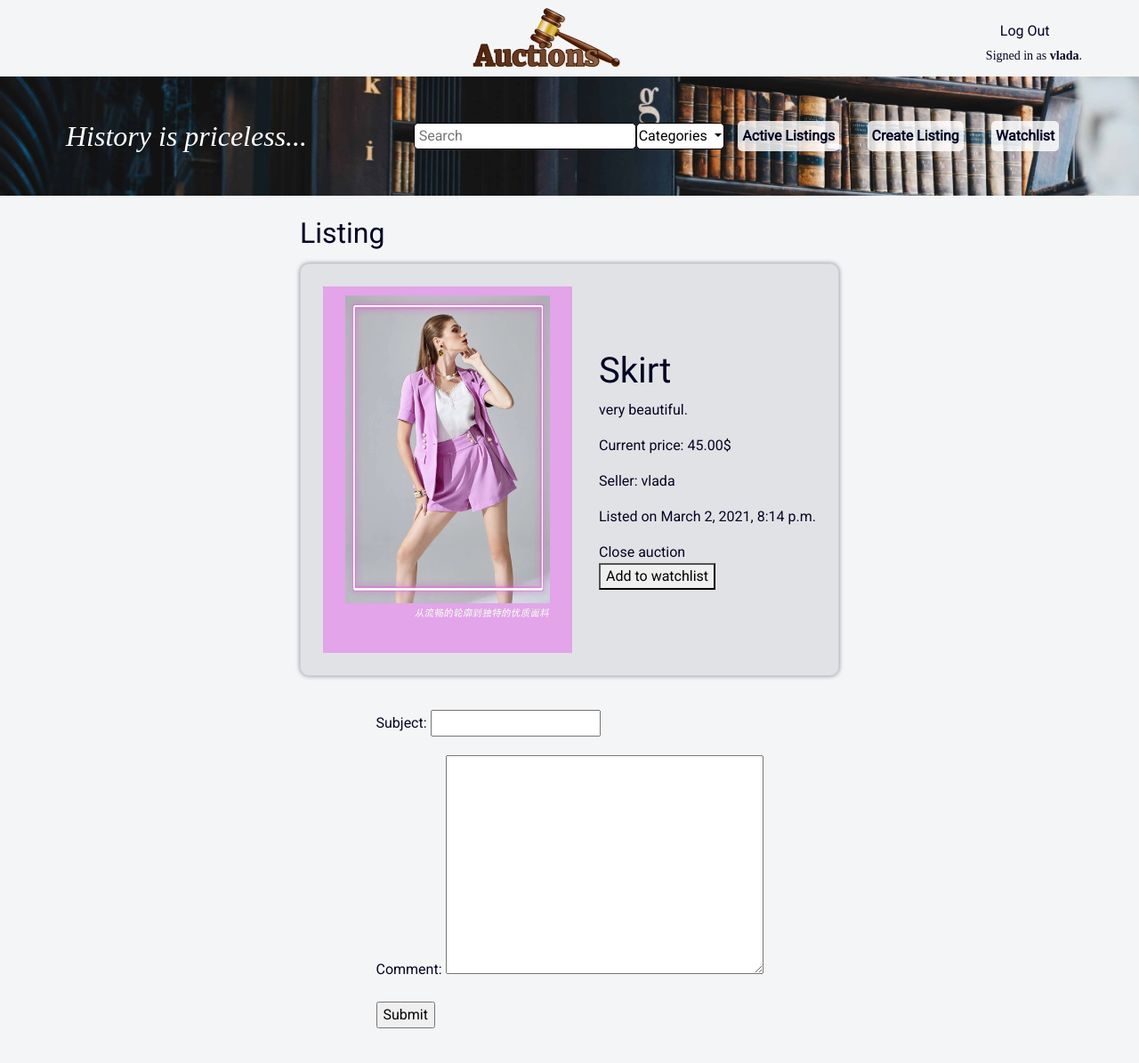
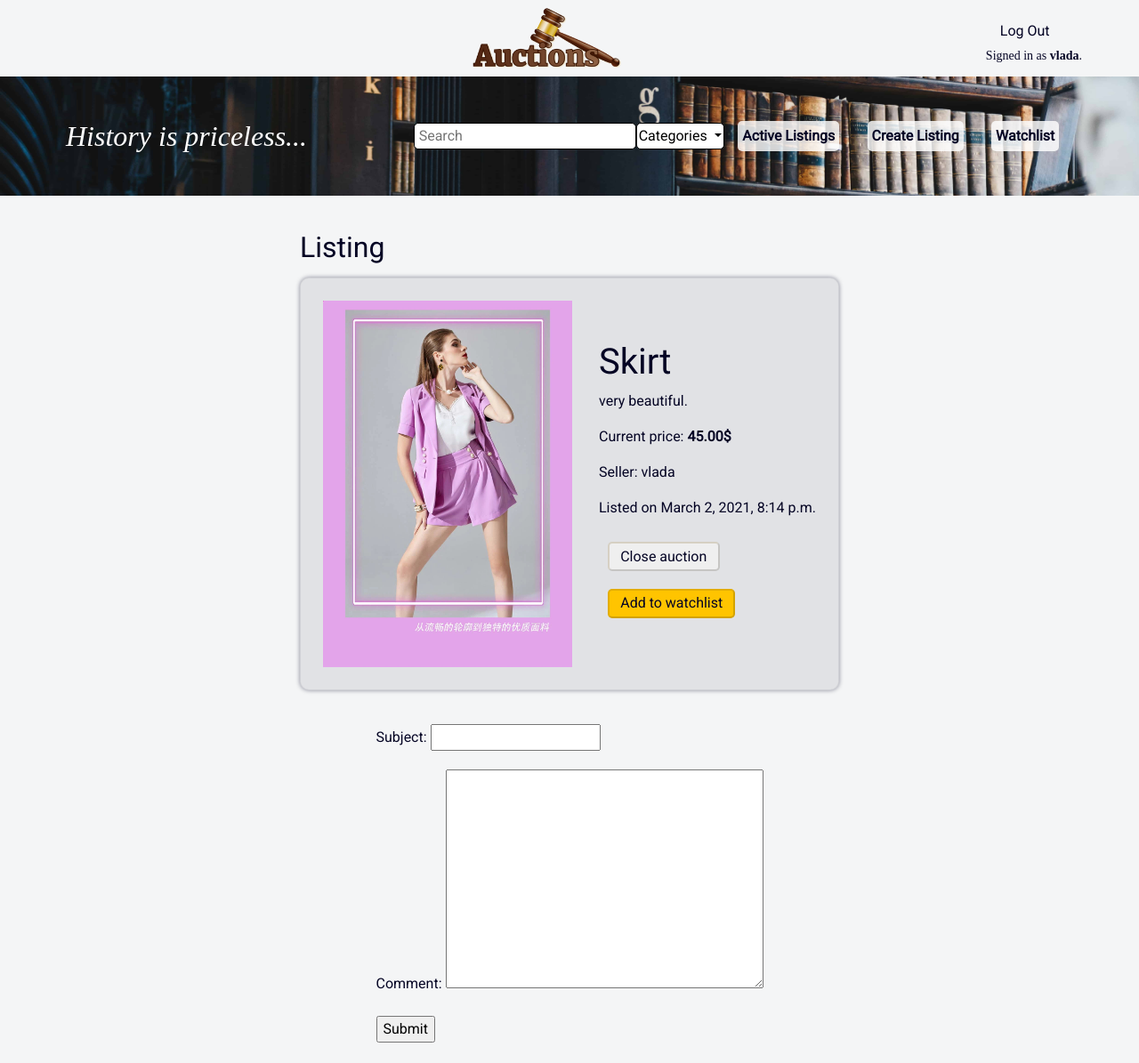
Before and after one commit to VladaPysh/Commerce, a Django app: a page that uses auctions/templates/auctions/item.html in a window 1280 px wide. Shown: the whole page at 89% size. Before the commit the page ends 1156 px from the top, so only its background shows below. Run offline with Django 3.2, Linux system fonts and the light colour scheme; a user stored in the database is signed in; data comes from the database, SQL or seed files in the repository; both versions use the stored data as it was after the commit; some libraries are stand-ins or nearby versions; some web fonts are replaced.

Commit message:
working on create and item buttons and fields

```diff
--- a/auctions/forms.py
+++ b/auctions/forms.py
@@ -1,14 +1,14 @@
-from django.forms import ModelForm
+from django.forms import ModelForm, Textarea
 from .models import Listing, Comment, Bid
 
 class CreateListing(ModelForm):
     class Meta:
         model = Listing
         fields = ['title', 'description', 'price', 'image', 'category']
-
-        def __init__(self, *args, **kwargs):
-            super(CreateListing, self).__init__(*args, **kwargs)
-            self.fields['price'].widget.attrs['min'] = 10
+        widgets = {
+            'title': Textarea(attrs={'cols': 50, 'rows': 1}),
+            'description': Textarea(attrs={'cols': 45, 'rows': 4}),
+        }
 
 class LeaveComment(ModelForm):
     class Meta:
--- a/auctions/static/auctions/styles.css
+++ b/auctions/static/auctions/styles.css
@@ -48,6 +48,10 @@ h6 {
 
 .margin {
     margin: 1vh 5vw;
+}
+
+.margin-top {
+    margin-top: 3vh;
 }
 
 .flex1 {
@@ -127,3 +131,30 @@ img {
     background-color: rgba(4, 4, 36, 0.075);
     box-shadow: 0 0 5px rgba(4, 4, 36, 0.445);
 }
+
+.button {
+    margin: 10px;
+    border-color:rgba(105, 72, 2, 0.185);
+    color: rgb(4, 4, 36);
+    border-radius: 5px;
+    padding: 1% 5%;
+}
+
+.add {
+    background-color: rgb(255, 196, 0);
+
+}
+
+.add:hover {
+    background-color: #b08567c2;
+    outline: none;
+}
+
+.remove {
+    background-color: #b08567c2;
+}
+
+.remove:hover {
+    background-color: rgb(255, 196, 0);
+    outline: none;
+}
--- a/auctions/templates/auctions/create.html
+++ b/auctions/templates/auctions/create.html
@@ -25,13 +25,13 @@
       </div>
   </div>
 </div>
-<div class="margin flex">
+<div class="margin margin-top flex">
     <div class="flex-item item">
         <h2>Create Listing</h2>
         <form action="{% url 'create' %}" enctype='multipart/form-data' method="POST">
             {% csrf_token %}
             {{ form.as_p }}
-            <input type="submit" value="Submit">
+            <input class="button add" type="submit" value="Submit">
         </form>
     </div>
 </div>
--- a/auctions/templates/auctions/index.html
+++ b/auctions/templates/auctions/index.html
@@ -25,7 +25,7 @@
         </div>
     </div>
 </div>
-<h2 class="margin ">Active Listings</h2>
+<h2 class="margin margin-top">Active Listings</h2>
 <div class="margin flex">
     {% for listing in listings %}
     <a class="flex-item listing" href="{% url 'item' listing.title %}">
--- a/auctions/templates/auctions/item.html
+++ b/auctions/templates/auctions/item.html
@@ -27,7 +27,7 @@
   </div>
 </div>
 
-<div class="margin flex">
+<div class="margin flex margin-top">
   <div class="flex-item">
   <h2>Listing</h2>
   <div class="messages">
@@ -44,9 +44,9 @@
   {% if listing.status == True %}
     <div class="alert alert-secondary">This auction is closed.</div>
     {% for user in listing.bid.all %}
-      {% if listing.start_bid == user.bid %}
+      {% if listing.price == user.bid %}
         {% if user.user == request.user %}
-        <div class="alert alert-success">Congratulations {{ user.user }}!</div>
+        <div class="alert alert-success">Congratulations {{ user.user }}! You won.</div>
         {% endif %}
       {% endif %}
     {% endfor %}
@@ -60,7 +60,7 @@
   <div class="flex-item">
     <h1>{{ listing.title }}</h1>
     <p style="max-width: 500px;">{{ listing.description }}</p>
-    Current price: {{ listing.price }}$</p>
+    Current price: <b>{{ listing.price }}$</b></p>
     <p>{{ listing.get_category_display }}</p>
     <p>Seller: {{ listing.user }}
     <p>Listed on {{ listing.date_created }}</p>
@@ -68,7 +68,10 @@
 
 {% if request.user == listing.user %}
   {% if listing.status == False %}
-  <a href="{% url 'status' listing.title %}">Close auction</a>
+  <form action="{% url 'status' listing.title %}">
+    {% csrf_token %}
+    <button class="button" type="submit" href="{% url 'status' listing.title %}">Close auction</button>
+  </form>
   {% endif %}
 {% endif %}
 
@@ -77,18 +80,19 @@
     <form action="{% url 'item' listing.title %}" method="POST">
       {% csrf_token %}
       {{ bid }}$
+    <button class="button remove" type="submit">Place a bid</button>
     </form>
   {% endif %}
 
   {% if listing not in watchlist.listing.all %}
     <form action="{% url 'watch' listing.title %}" method="POST">
       {% csrf_token %}
-      <button type="submit">Add to watchlist</button>
+      <button class="button add" type="submit">Add to watchlist</button>
     </form>
   {% else %}
     <form action="{% url 'dont_watch' listing.title %}" method="POST">
       {% csrf_token %}
-      <button type="submit">Remove from watchlist</button>
+      <button class="button remove" type="submit">Remove from watchlist</button>
     </form>
   {% endif %}
 {% endif %}
--- a/auctions/templates/auctions/login.html
+++ b/auctions/templates/auctions/login.html
@@ -25,7 +25,7 @@
     </div>
 </div>
 
-<div class="margin flex">
+<div class="margin margin-top flex">
     <div class="flex-item item">
     <h2>Login</h2>
 
--- a/auctions/templates/auctions/register.html
+++ b/auctions/templates/auctions/register.html
@@ -25,7 +25,7 @@
     </div>
 </div>
 
-<div class="margin flex">
+<div class="margin margin-top flex">
     <div class="flex-item item">
     <h2>Register</h2>
 
--- a/auctions/templates/auctions/search.html
+++ b/auctions/templates/auctions/search.html
@@ -27,7 +27,7 @@
     </div>
 </div>
 
-<h2 class="margin">Search</h2>
+<h2 class="margin margin-top">Search</h2>
 {% if message %}
 <h5 class="margin">{{ message }}</h5>
 {% endif %}
--- a/auctions/templates/auctions/watchlist.html
+++ b/auctions/templates/auctions/watchlist.html
@@ -25,7 +25,7 @@
         </div>
     </div>
 </div>
-<h2 class="margin ">Watchlist</h2>
+<h2 class="margin margin-top">Watchlist</h2>
 <div class="margin flex">
     {% for listing in watchlist.listing.all %}
     <a class="flex-item listing" href="{% url 'item' listing.title %}">
```
Also changed, not shown: auctions/static/auctions/images/IMG_3765.JPG (added), auctions/static/auctions/images/IMG_4028_UfCC0JI.JPG (added), db.sqlite3.
